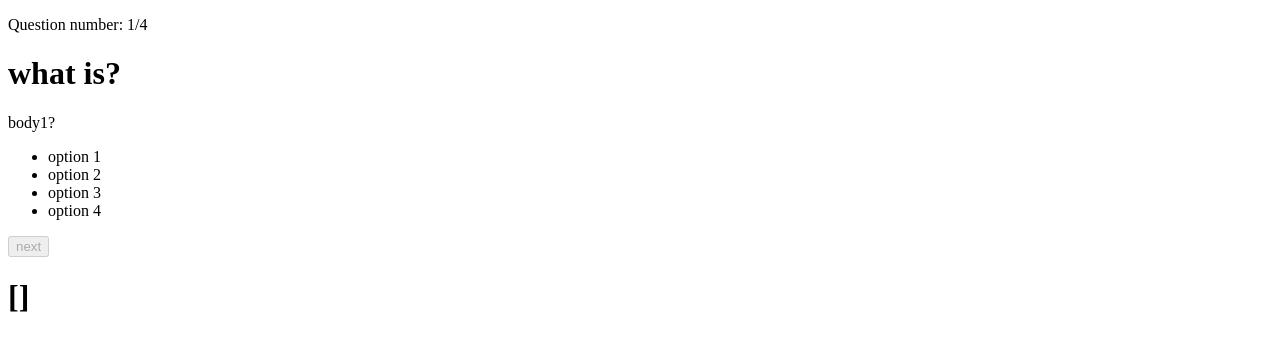
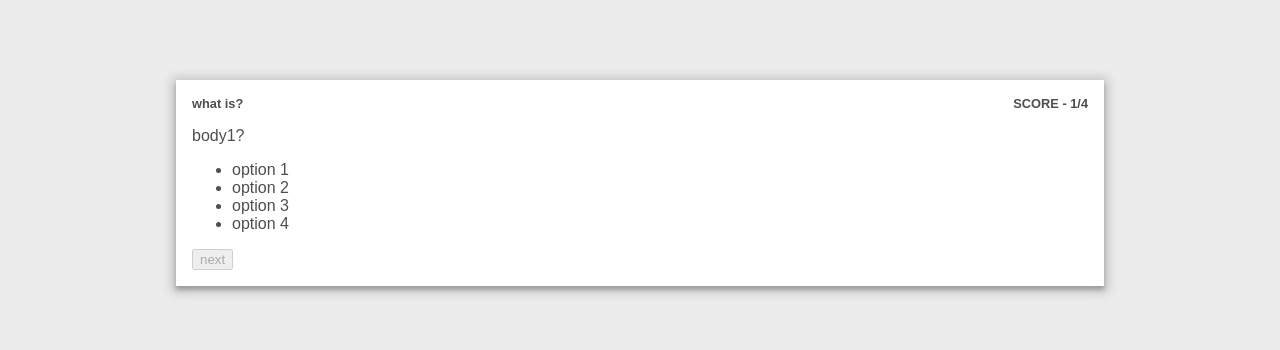
Before and after one commit to nirtamir2/quiz, a Vue app: page / in a window 1280 px wide. Shown: the top 350 px of the page. Built offline with nearby package versions, Linux system fonts and the light colour scheme.

Commit message:
add styles to card

```diff
--- a/src/App.vue
+++ b/src/App.vue
@@ -4,7 +4,6 @@
     :question="question" :index="questionIndex + 1" :savedAnswer="answers[questionIndex]" :totalQuestions="totalQuestions"
      @next="next" @back="back" @choose="choose"/>
      <h1 v-else>Thank you</h1>
-     <h1>{{answers}}</h1>
   </div>
 </template>
 
@@ -46,3 +45,11 @@ export default {
   }
 }
 </script>
+<style>
+#app {
+  display: flex;
+  align-items: center;
+  justify-content: center;
+  margin: 5em;
+}
+</style>
--- a/src/components/Question.vue
+++ b/src/components/Question.vue
@@ -1,15 +1,21 @@
 <template>
-  <div>
-      <p>Question number: {{index}}/{{totalQuestions}}</p>
-      <h1>{{question.question}}</h1>
+  <div class="card">
+    <div class="question-header">
+      <h1 class="bold title">{{question.question}}</h1>
+      <span class="bold score">SCORE - {{index}}/{{totalQuestions}}</span>
+    </div>
+    <div class="question-body">
       <p>{{question.body}}</p>
       <ul>
         <li v-for="(option, optionIndex) of question.options" :key="optionIndex"
            :class="{'red': savedAnswer === option}"
             @click="choose(option)" >{{option}}</li>
       </ul>
+    </div>
+    <div class="question-buttons">
       <button @click="back" v-if="index !== 1">back</button>
       <button @click="next" :disabled="!savedAnswer">next</button>
+    </div>
   </div>
 </template>
 
@@ -37,6 +43,32 @@ export default {
 </script>
 
 <style scoped>
+.card {
+  height: 80%;
+  width: 80%;
+  background-color: var(--card-background);
+  box-shadow: 0 4px 4px 0 #00000033, 0 2px 10px 4px #00000030;
+  padding: 1em;
+}
+
+.bold {
+  font-size: 0.8em;
+  font-weight: bolder;
+  margin: 0;
+}
+
+.question-header {
+  display: flex;
+}
+
+.title {
+  flex: 1;
+}
+
+.score {
+  justify-self: flex-end;
+}
+
 .red {
   color: red;
 }
--- /dev/null
+++ b/src/main.css
@@ -0,0 +1,17 @@
+:root {
+  --background: #ececec;
+  --card-background: #ffffff;
+  --button-primary: #cccccc;
+  --text: #4e4e4e;
+  --text--light: #767676;
+  --progress: #3734f8;
+  --option-border-selected: #b4b4b4;
+  --option-border: #e5e5e5;
+}
+
+body {
+  font-family: Arial, Helvetica, sans-serif;
+  background-color: var(--background);
+  color: var(--text);
+  margin: 0;
+}
--- a/src/main.js
+++ b/src/main.js
@@ -1,5 +1,6 @@
 import Vue from 'vue'
 import App from './App.vue'
+import './main.css'
 
 Vue.config.productionTip = false
 
```
